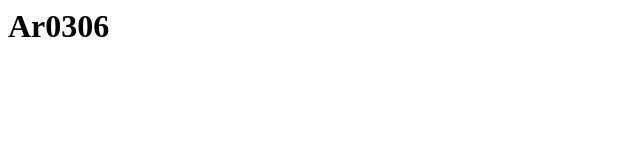
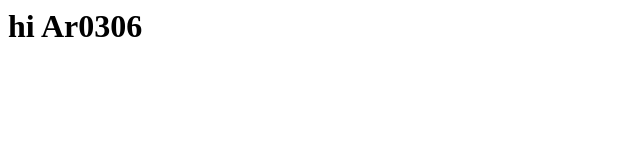
Before and after one commit to Ar0306/Ar0306.github.io, a plain HTML site: page Index.html in a window 1280 px wide. Shown: the whole page, without its empty margins (0-640 px from the left). Drawn offline with Linux system fonts and the light colour scheme.

Commit message:
Update Index.html

```diff
--- a/Index.html
+++ b/Index.html
@@ -1 +1 @@
-<h1>Ar0306</h1>
+<h1>hi  Ar0306</h1>
```
